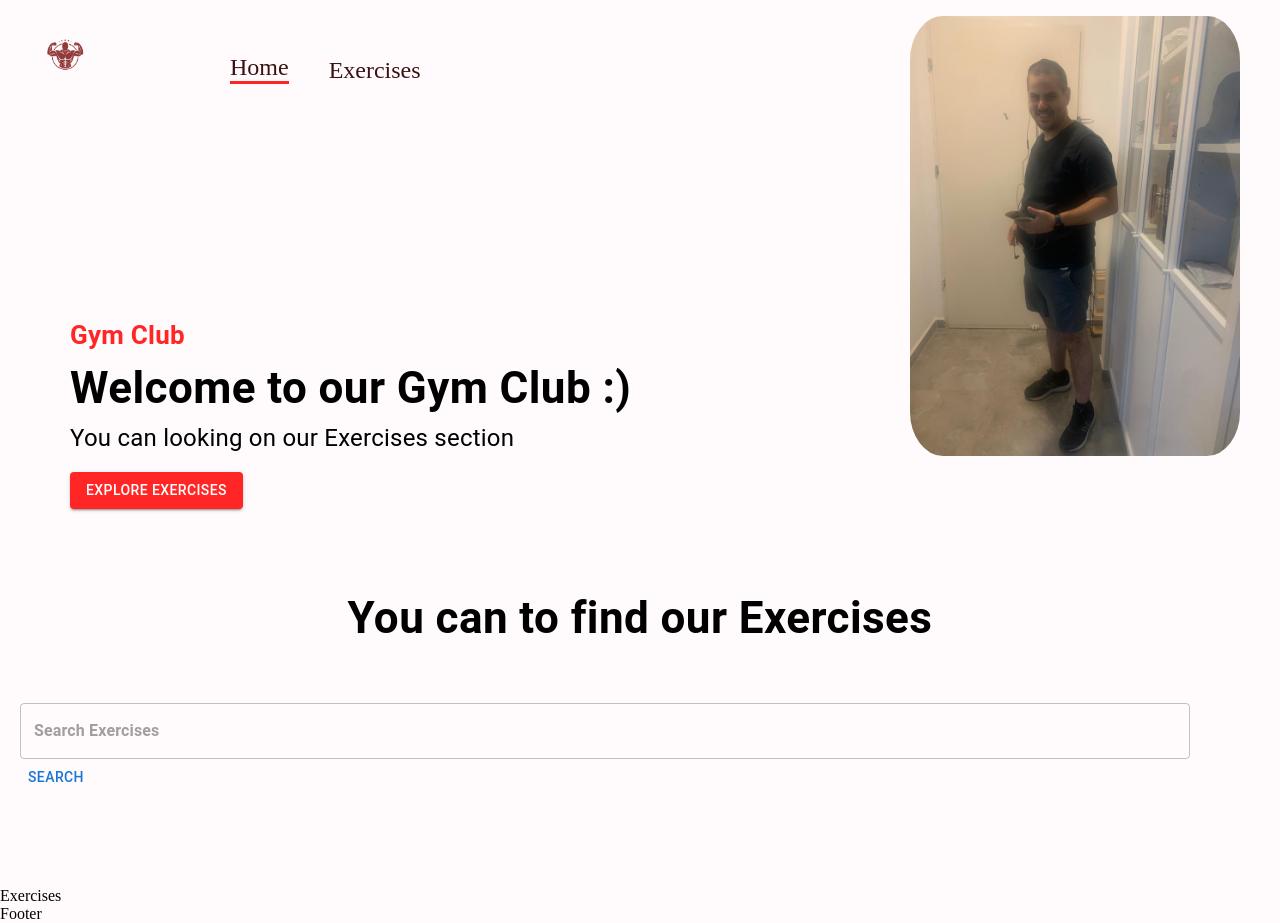
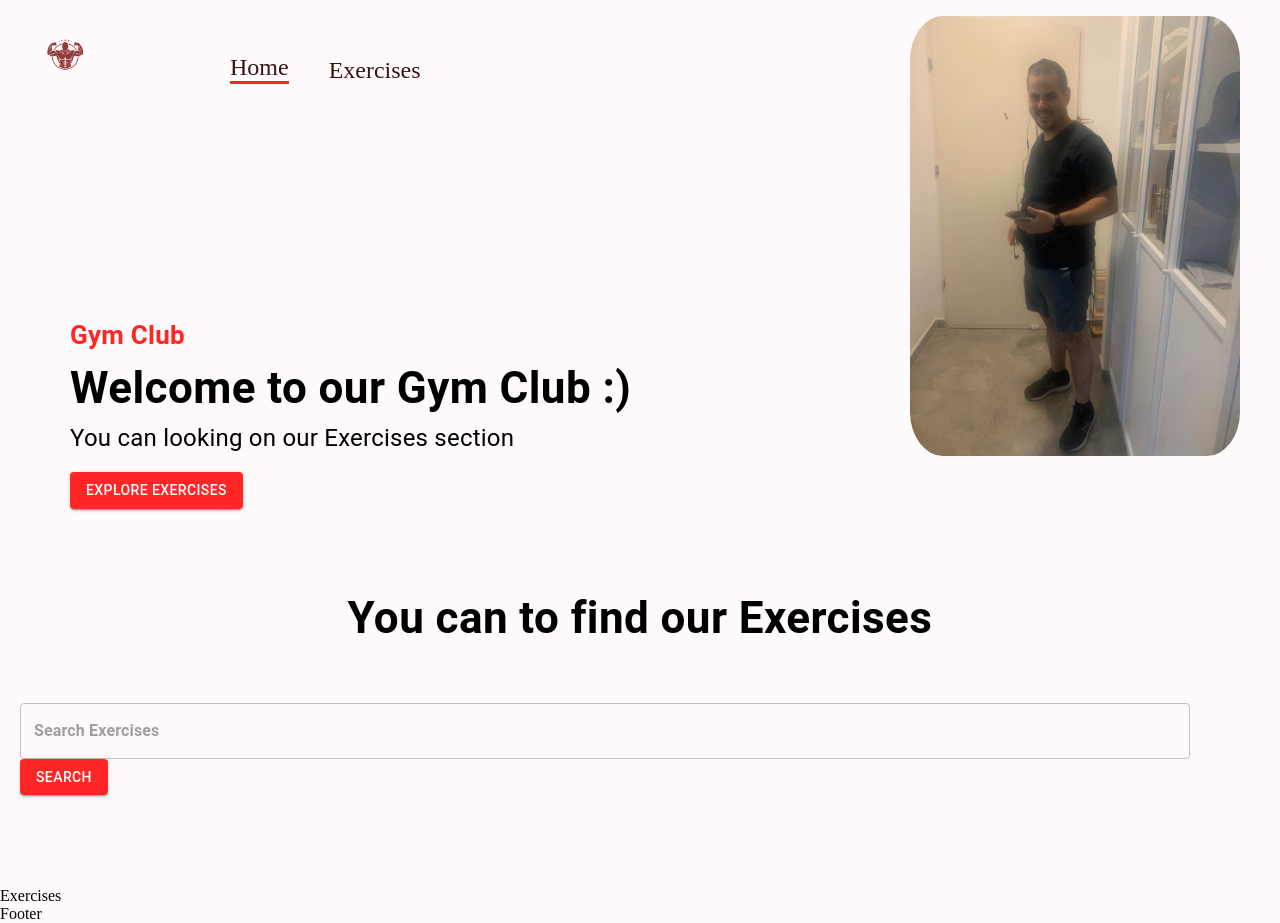
Before and after one commit to benshabbat/GYM, a React (Create React App) app: page / in a window 1280 px wide. Built offline with nearby package versions, Linux system fonts and the light colour scheme.

Commit message:
ui for button search

```diff
--- a/src/components/SearchExercises.jsx
+++ b/src/components/SearchExercises.jsx
@@ -21,11 +21,17 @@ const SearchExercises = () => {
           onChange={(e) => {}}
           sx={{
             input: { border: "none", borderRadius: "4px", fontWeight: "700" },
-            width:{lg:"1170px",xs:"350px"},
-            borderRadius:"40px"
+            width: { lg: "1170px", xs: "350px" },
+            borderRadius: "40px",
           }}
         />
-        <Button>Search</Button>
+        <Button
+          variant="contained"
+          color="error"
+          sx={{ backgroundColor: "#ff2625" }}
+        >
+          Search
+        </Button>
       </Box>
     </Stack>
   );
```
